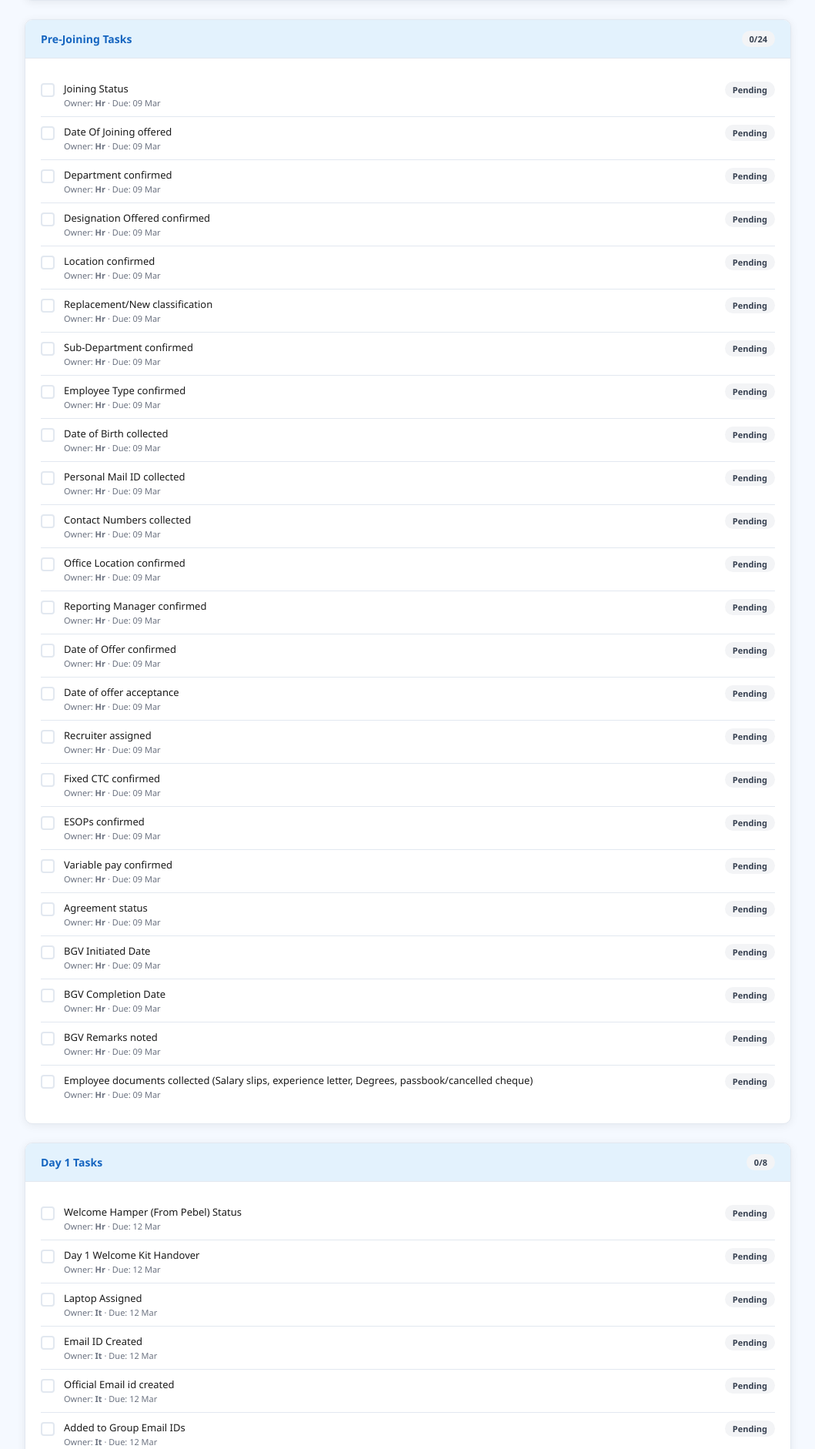
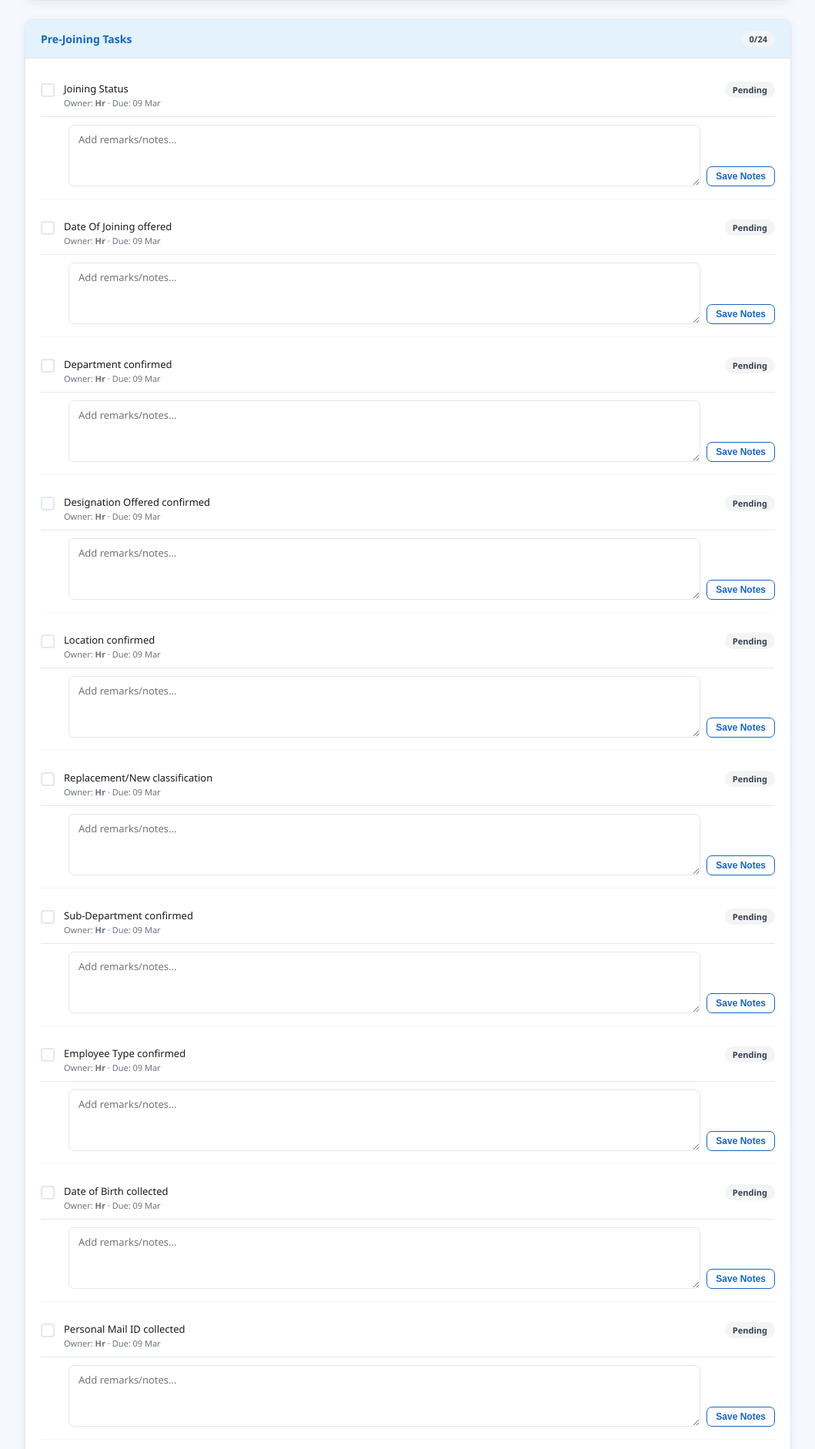
Before and after one commit to rumanizore-star/habuild-onboarding, a Flask app: page /joiner/1 in a window 1280 px wide. Shown: the part 1049-2931 px from the top of the page at 77% size, without its empty margins (220-1279 px from the left). Run offline with Flask 3, Linux system fonts and the light colour scheme; the visitor is signed in with stand-in values (Sample User, id 1).

Commit message:
Add remarks/notes tracking for Pre-Joining, Day 1, Week 1 tasks
Allow HR and managers to add remarks/notes for each task in early
onboarding phases. Notes are displayed and editable inline with
dedicated save button and persistent storage.

Co-Authored-By: Claude Haiku 4.5 <noreply@anthropic.com>

```diff
--- a/app.py
+++ b/app.py
@@ -451,6 +451,14 @@ def toggle_task(task_id):
     db.session.commit()
     return redirect(request.referrer or url_for('dashboard'))
 
+@app.route('/task/<int:task_id>/update-notes', methods=['POST'])
+@login_required
+def update_task_notes(task_id):
+    task = OnboardingTask.query.get_or_404(task_id)
+    task.notes = request.form.get('notes', '').strip()
+    db.session.commit()
+    return redirect(request.referrer or url_for('dashboard'))
+
 @app.route('/evaluate/<int:joiner_id>/<period>', methods=['GET', 'POST'])
 @login_required
 def evaluate(joiner_id, period):
--- a/templates/joiner_detail.html
+++ b/templates/joiner_detail.html
@@ -213,6 +213,7 @@
     </div>
     <div class="card-body">
       {% for task in cat_tasks %}
+      <div style="margin-bottom:16px;padding-bottom:16px;border-bottom:1px solid #f3f4f6;">
         <div class="task-item">
           <form method="POST" action="/task/{{ task.id }}/toggle" style="display:contents;">
             <input type="hidden" name="status" value="{{ 'pending' if task.status == 'done' else 'done' }}">
@@ -233,6 +234,21 @@
           <span class="badge {% if task.status == 'done' %}badge-green{% else %}badge-grey{% endif %}">
             {{ 'Done' if task.status == 'done' else 'Pending' }}
           </span>
+        </div>
+        {% if cat in ['pre_joining', 'day1', 'week1'] %}
+        <div style="margin-top:10px;padding-left:36px;">
+          {% if task.notes %}
+          <div style="background:#f9fafb;border-left:3px solid #1565C0;padding:10px;border-radius:4px;margin-bottom:8px;">
+            <div class="text-sm text-grey" style="font-weight:600;margin-bottom:4px;">Remarks:</div>
+            <div class="text-sm">{{ task.notes }}</div>
+          </div>
+          {% endif %}
+          <form method="POST" action="/task/{{ task.id }}/update-notes" style="display:flex;gap:8px;align-items:flex-end;">
+            <textarea name="notes" class="form-control" rows="2" placeholder="Add remarks/notes..." style="font-size:13px;">{{ task.notes or '' }}</textarea>
+            <button type="submit" class="btn btn-outline btn-sm" style="white-space:nowrap;">Save Notes</button>
+          </form>
+        </div>
+        {% endif %}
       </div>
       {% endfor %}
     </div>
```
Lines whose indentation alone changed are shown as unchanged.
